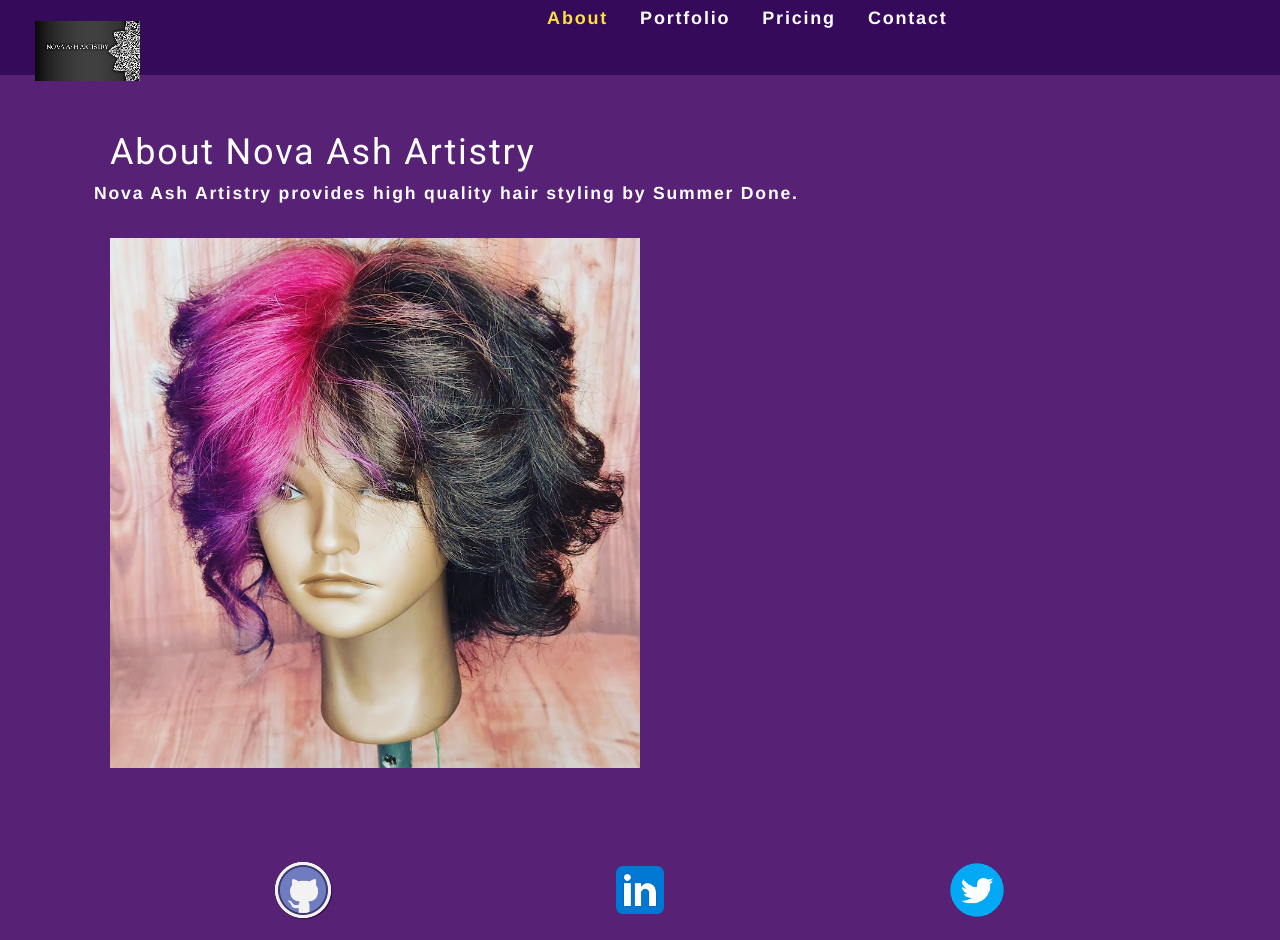
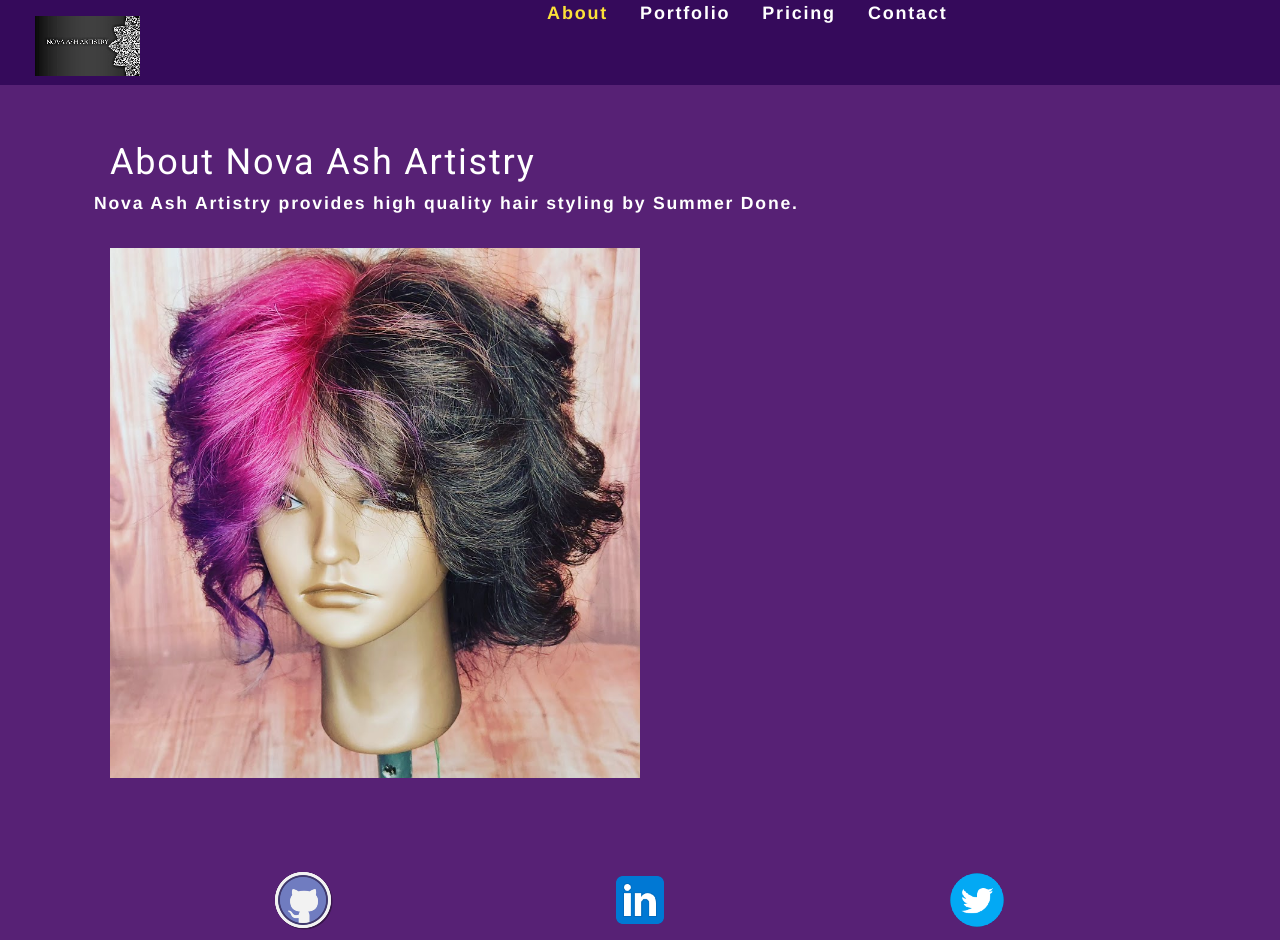
Before and after one commit to bdoneq7/novaashartistry, a React (Create React App) app: page / in a window 1280 px wide. Built offline with nearby package versions, Linux system fonts and the light colour scheme.

Commit message:
updated header padding

```diff
--- a/src/index.css
+++ b/src/index.css
@@ -20,8 +20,8 @@ a:link, a:visited {
 
 /* Header Styles */
 header {
-  padding: 5px 35px;
-  height: 75px;
+  padding: 0px 35px;
+  height: 85px;
   background-color: var(--darkestpurple-color);
   display: flex;
   justify-content: space-between;
```
